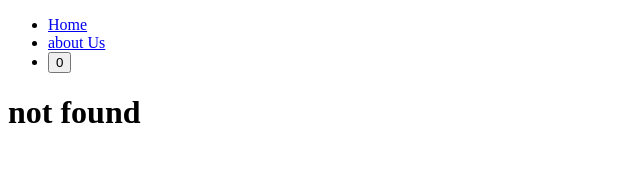
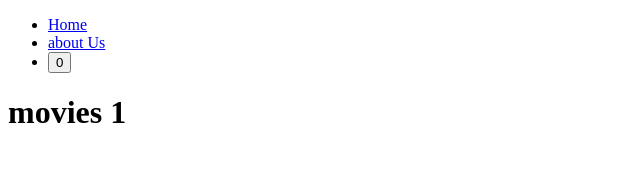
Before and after one commit to juyeon-Bae/Nextjs-Study, a Next.js app: page /movies/1 in a window 1280 px wide. Before the commit this address had no page. Shown: the top 184 px of the page, without its empty margins (0-640 px from the left). Built offline with nearby package versions, Linux system fonts and the light colour scheme.

Commit message:
dynamic Routes(movies/id : 특정 페이지로 이동)

```diff
--- /dev/null
+++ b/src/app/(movies)/movies/[id]/page.tsx
@@ -0,0 +1,9 @@
+export default function MovieDetail(
+    { params: { id } }:
+        { params: { id: string } }) {
+    return (
+        <div>
+            <h1>movies {id}</h1>
+        </div>
+    )
+}
```
